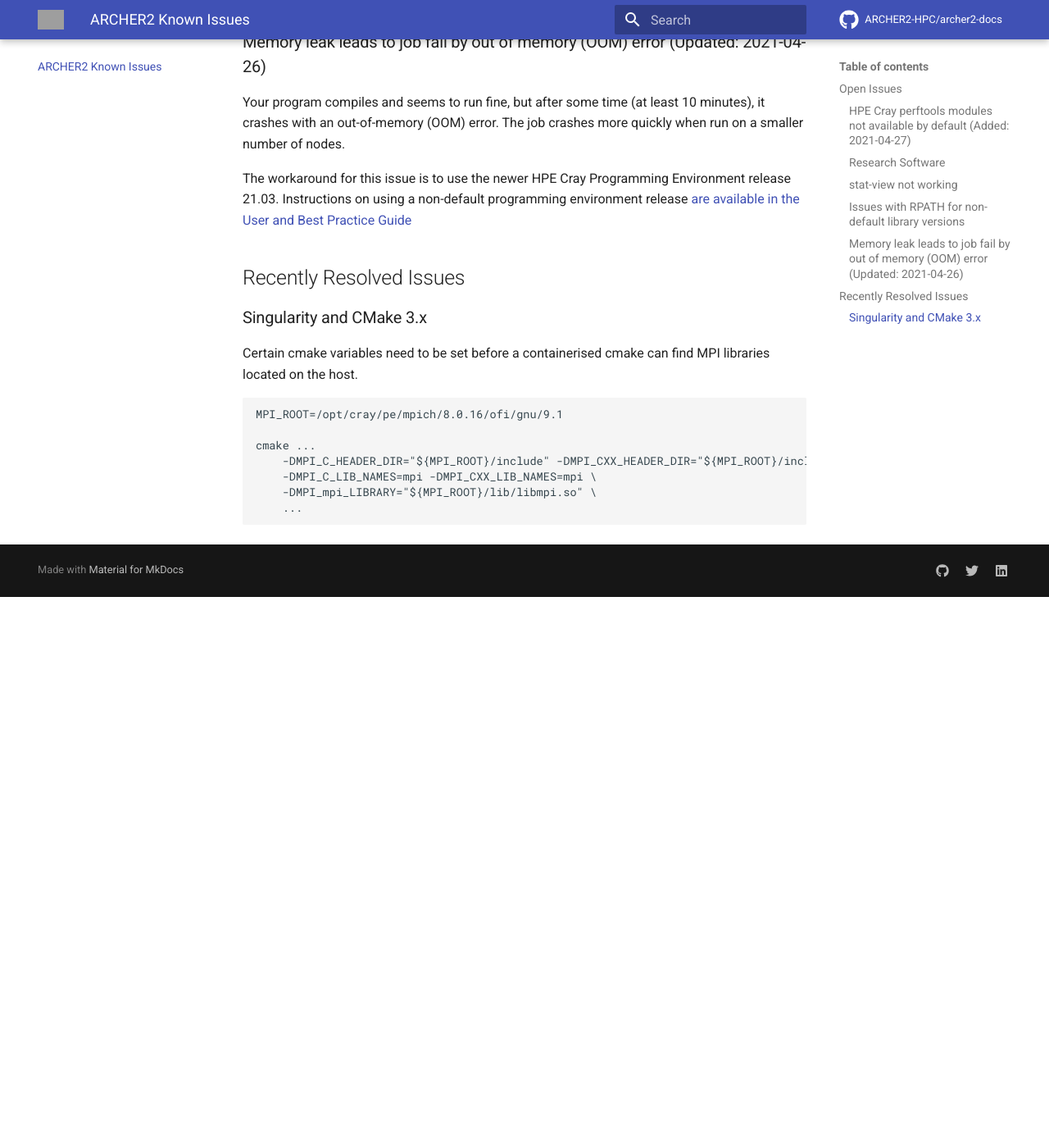
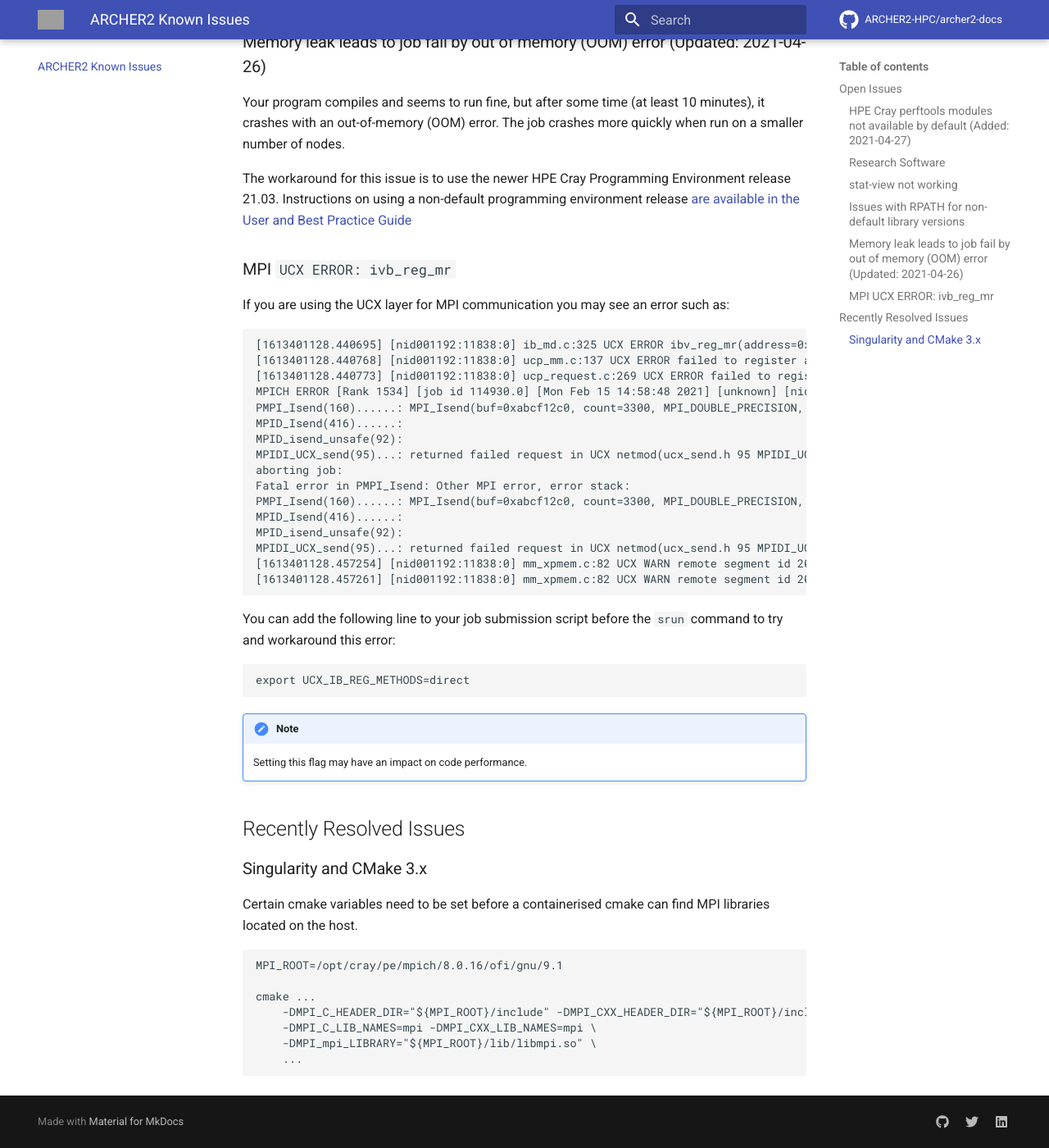
Before and after one commit to ARCHER2-HPC/archer2-docs, an MkDocs documentation site: the page built from docs/known-issues/index.md, in a window 1280 px wide and 1400 px high, scrolled down 2529 px. Shown: the whole window at 82% size. Built offline with MkDocs 1.6.1 and Material for MkDocs 9.7.7, drawn with Linux system fonts in a browser that asks for light colours; comment, search, counter and statistics services are not loaded; before the commit the page ends 3257 px from its top, so only the background shows below that; grey boxes are pictures that could not be loaded.

Commit message:
Reinstates UCX issue removed by mistake

````diff
--- a/docs/known-issues/index.md
+++ b/docs/known-issues/index.md
@@ -115,6 +115,38 @@
 release 21.03. Instructions on using a non-default programming environment release
 [are available in the User and Best Practice Guide](../user-guide/dev-environment.md#switching-to-a-different-hpe-cray-programming-environment-release)
 
+### MPI `UCX ERROR: ivb_reg_mr`
+
+If you are using the UCX layer for MPI communication you may see an error such as:
+
+```
+[1613401128.440695] [nid001192:11838:0] ib_md.c:325 UCX ERROR ibv_reg_mr(address=0xabcf12c0, length=26400, access=0xf) failed: Cannot allocate memory
+[1613401128.440768] [nid001192:11838:0] ucp_mm.c:137 UCX ERROR failed to register address 0xabcf12c0 mem_type bit 0x1 length 26400 on md[4]=mlx5_0: Input/output error (md reg_mem_types 0x15)
+[1613401128.440773] [nid001192:11838:0] ucp_request.c:269 UCX ERROR failed to register user buffer datatype 0x8 address 0xabcf12c0 len 26400: Input/output error
+MPICH ERROR [Rank 1534] [job id 114930.0] [Mon Feb 15 14:58:48 2021] [unknown] [nid001192] - Abort(672797967) (rank 1534 in comm 0): Fatal error in PMPI_Isend: Other MPI error, error stack:
+PMPI_Isend(160)......: MPI_Isend(buf=0xabcf12c0, count=3300, MPI_DOUBLE_PRECISION, dest=1612, tag=4, comm=0x84000004, request=0x7fffb38fa0fc) failed
+MPID_Isend(416)......:
+MPID_isend_unsafe(92):
+MPIDI_UCX_send(95)...: returned failed request in UCX netmod(ucx_send.h 95 MPIDI_UCX_send Input/output error)
+aborting job:
+Fatal error in PMPI_Isend: Other MPI error, error stack:
+PMPI_Isend(160)......: MPI_Isend(buf=0xabcf12c0, count=3300, MPI_DOUBLE_PRECISION, dest=1612, tag=4, comm=0x84000004, request=0x7fffb38fa0fc) failed
+MPID_Isend(416)......:
+MPID_isend_unsafe(92):
+MPIDI_UCX_send(95)...: returned failed request in UCX netmod(ucx_send.h 95 MPIDI_UCX_send Input/output error)
+[1613401128.457254] [nid001192:11838:0] mm_xpmem.c:82 UCX WARN remote segment id 200002e09 apid 200002e3e is not released, refcount 1
+[1613401128.457261] [nid001192:11838:0] mm_xpmem.c:82 UCX WARN remote segment id 200002e08 apid 100002e3e is not released, refcount 1
+```
+
+You can add the following line to your job submission script before the `srun` command
+to try and workaround this error:
+
+```
+export UCX_IB_REG_METHODS=direct
+```
+
+!!! note
+    Setting this flag may have an impact on code performance.
 
 ## Recently Resolved Issues
 
````
